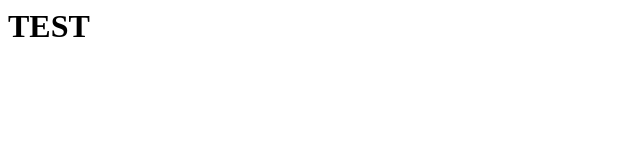
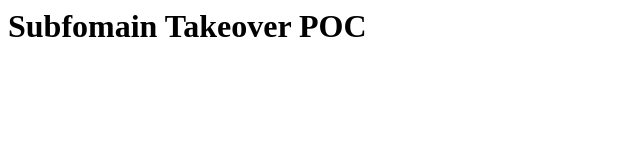
Before and after one commit to harish-deriv/ali-hosseini-fs, a plain HTML site: page index.html in a window 1280 px wide. Shown: the whole page, without its empty margins (0-640 px from the left). Drawn offline with Linux system fonts and the light colour scheme.

Commit message:
Update index.html

```diff
--- a/index.html
+++ b/index.html
@@ -1 +1,2 @@
-<h1>TEST</h1>
+<h1>Subfomain Takeover POC</h1>
+<script>alert("Subdomain takeovered")</script>
```
